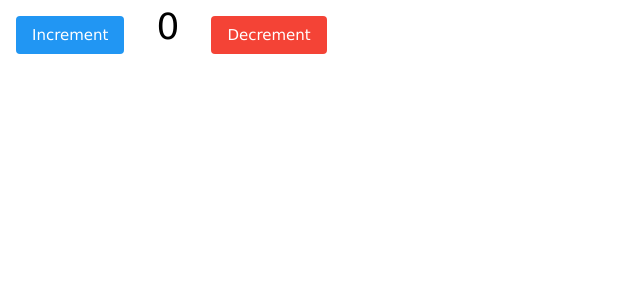
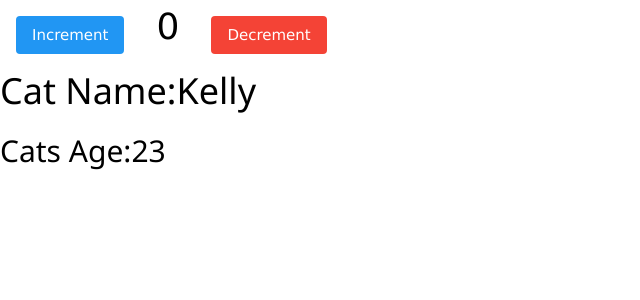
Before and after one commit to Annaliskirwa/_Crash_into_react, a React (Create React App) app in the folder myapp/: page / in a window 1280 px wide. Shown: the top 300 px of the page, without its empty margins (0-640 px from the left). Built offline with nearby package versions, Linux system fonts and the light colour scheme.

Commit message:
Copying values into a variable

```diff
--- a/myapp/src/components/StateButton.jsx
+++ b/myapp/src/components/StateButton.jsx
@@ -1,9 +1,11 @@
 import React, {useState} from "react"
 
 const StateButton = ()=>{
-    const [age, setAge]=useState(0)
+    const [age, setAge]=useState(0);
+    const [cat, setCat]=useState({age:23, name: "Kelly"});
 
     function increment(){
+        setCat({...cat, age: cat.age + 1});
         setAge(age+1);
     }
 
@@ -21,6 +23,10 @@ const StateButton = ()=>{
             <button onClick={()=>decrement()} className = "w3-button w3-ripple w3-round w3-margin-left w3-margin-right w3-red">
                 Decrement
             </button>
+            <div>
+                <h1>Cat Name:{cat.name}</h1>
+                <h2>Cats Age:{cat.age}</h2>
+            </div>
         </div>
     );
 };
```
